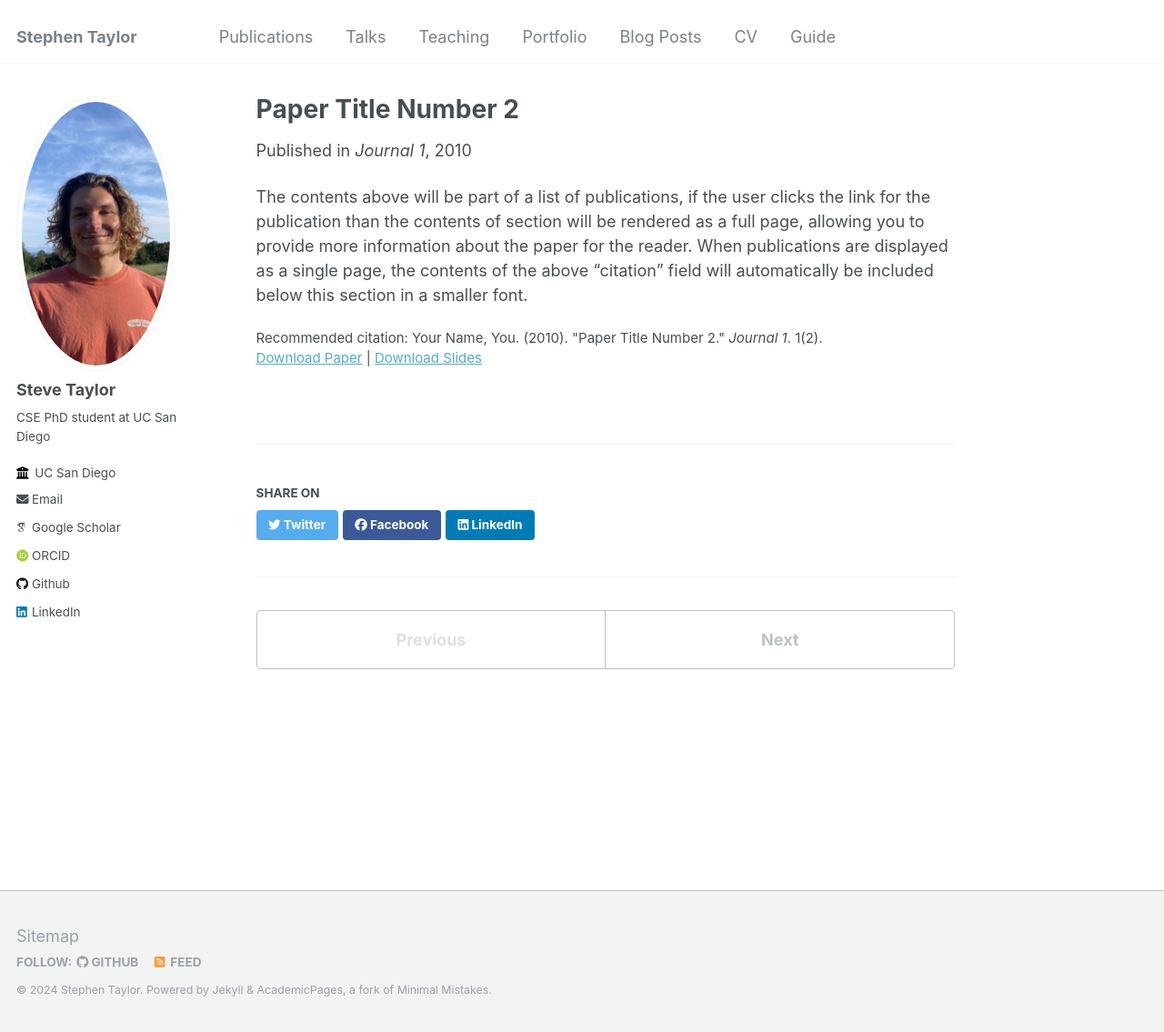
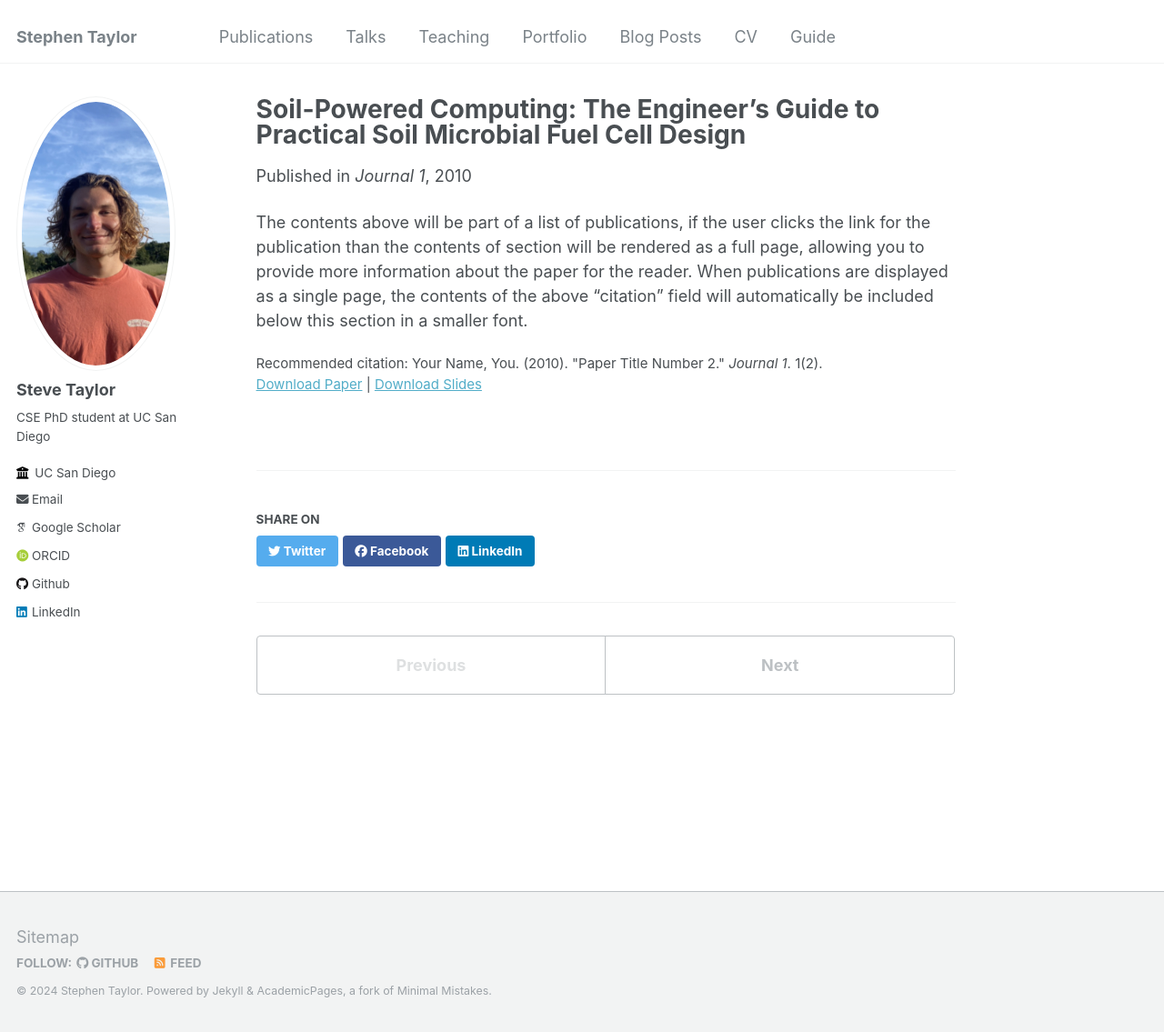
Before and after one commit to stevegtaylor/stevegtaylor.github.io, a Jekyll site: the page built from _publications/2010-10-01-paper-title-number-2.md, in a window 1280 px wide and 1135 px high. Shown: the whole window at 91% size. Built offline with Jekyll 4.4.1, drawn with Linux system fonts in a browser that asks for light colours; some web fonts are replaced.

Commit message:
testing pub

```diff
--- a/_publications/2010-10-01-paper-title-number-2.md
+++ b/_publications/2010-10-01-paper-title-number-2.md
@@ -1,5 +1,5 @@
 ---
-title: "Paper Title Number 2"
+title: "Soil-Powered Computing: The Engineer's Guide to Practical Soil Microbial Fuel Cell Design"
 collection: publications
 permalink: /publication/2010-10-01-paper-title-number-2
 excerpt: 'This paper is about the number 2. The number 3 is left for future work.'
```
